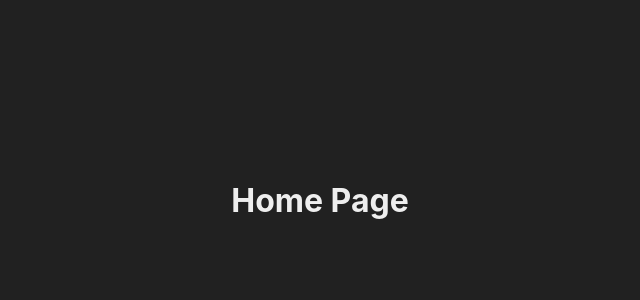
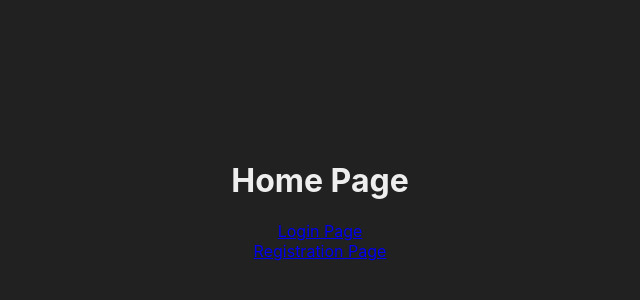
Before and after one commit to rohankurian10/database-login, a React (Create React App) app: page / in a window 1280 px wide. Shown: the part 200-500 px from the top of the page, without its empty margins (320-960 px from the left). Built offline with nearby package versions, Linux system fonts and the light colour scheme.

Commit message:
added login and reg link to home page

```diff
--- a/src/components/Home/Home.css
+++ b/src/components/Home/Home.css
@@ -2,6 +2,7 @@
   height: 100vh;
   width: 100vw;
   display: flex;
+  flex-direction: column;
   justify-content: center;
   align-items: center;
 }
--- a/src/components/Home/Home.js
+++ b/src/components/Home/Home.js
@@ -1,9 +1,12 @@
 import "./Home.css";
+import { Link } from "react-router-dom";
 
 const Home = () => {
   return (
     <div className="Home">
       <h1>Home Page</h1>
+      <Link to="/login">Login Page</Link>
+      <Link to="/registration">Registration Page</Link>
     </div>
   );
 };
```
